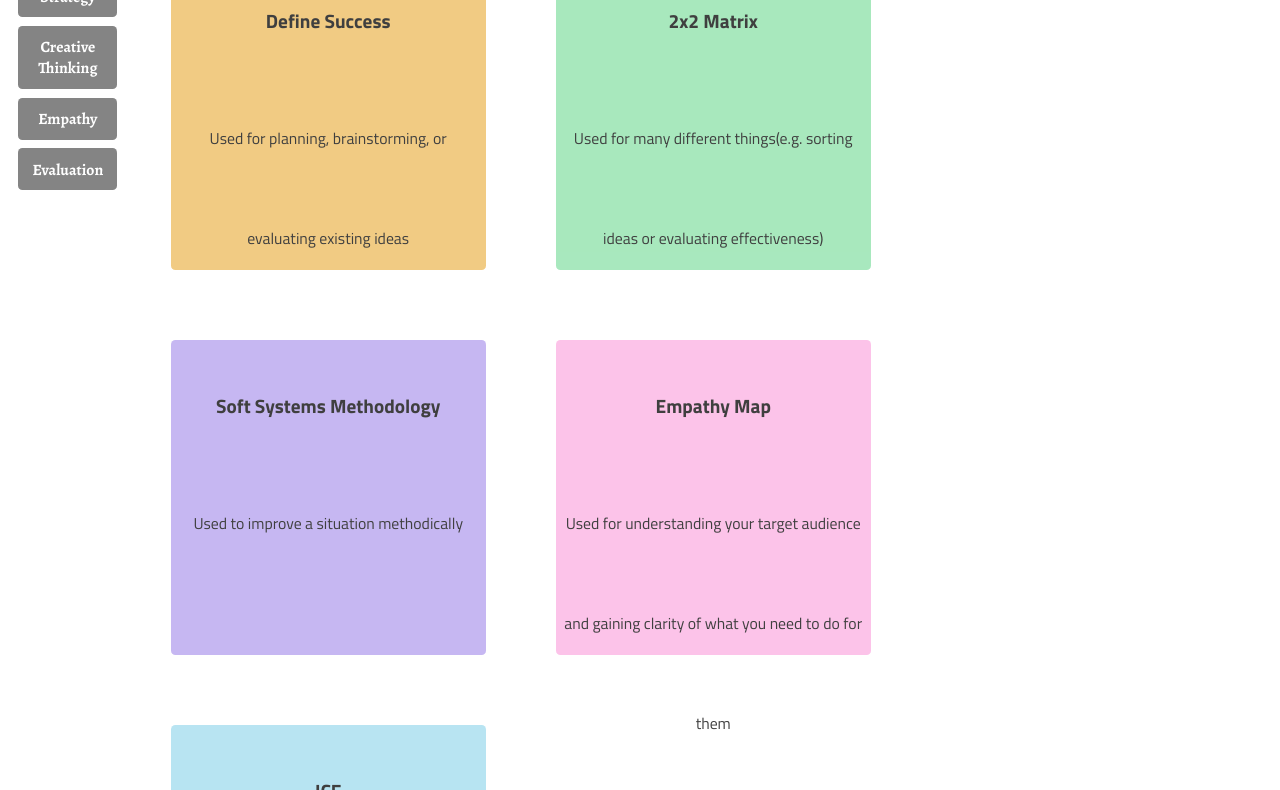
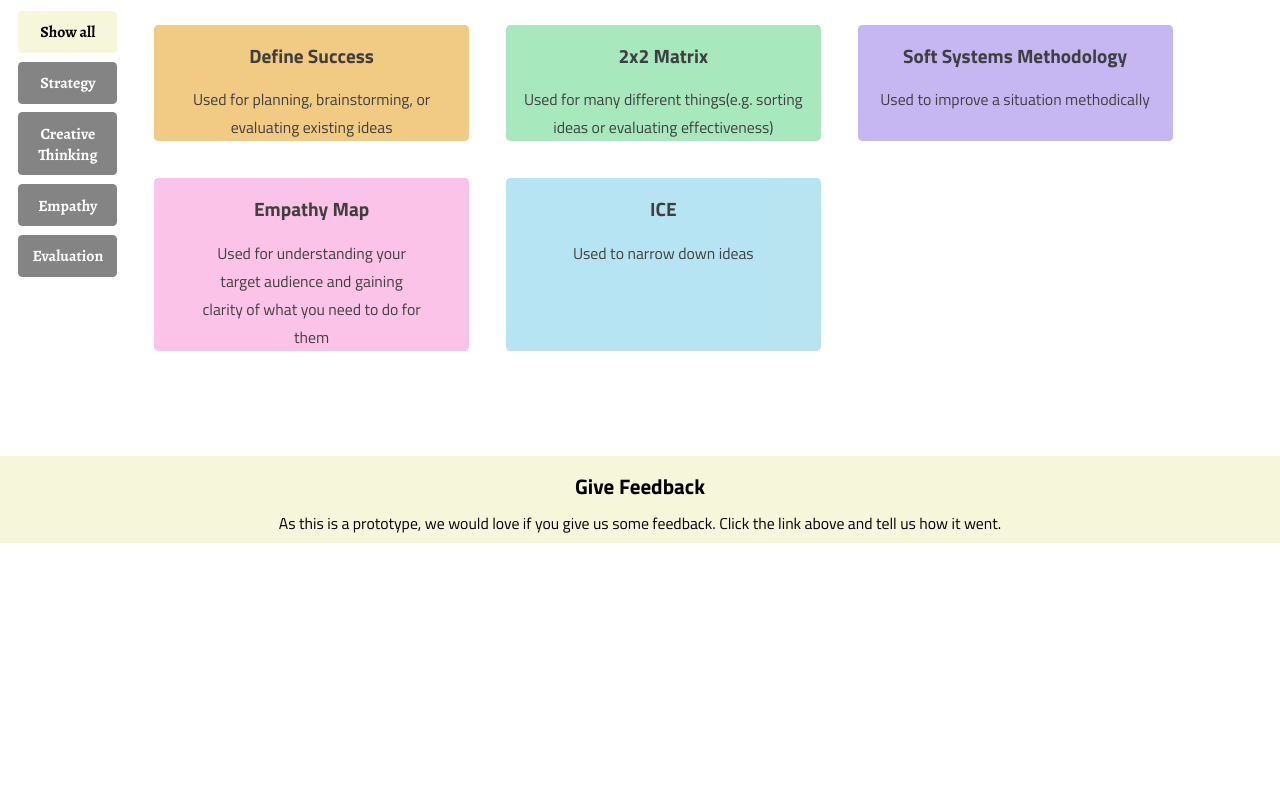
Before and after one commit to Srismas/Indigitous_Innovation_Toolbox, a plain HTML site: page tools.html in a window 1280 px wide. Shown: the part 257-1047 px from the top of the page. After the commit the page ends 800 px from the top, so only its background shows below. Drawn offline with nearby package versions, Linux system fonts and the light colour scheme.

Commit message:
Touched up the tools page a bit to make the tools fit a bit better

```diff
--- a/styling/basic_styling.css
+++ b/styling/basic_styling.css
@@ -77,6 +77,7 @@ a:any-link {
 
 p {
     margin: 0 4.5rem;
+    line-height: 2rem;
 }
 
 /* This creates the feedback colored box on the bottom */
--- a/styling/tools.css
+++ b/styling/tools.css
@@ -1,3 +1,10 @@
+main {
+    display: flex;
+    flex-direction: column;
+    justify-content: center;
+    align-items: center;
+}
+
 .toolbox {
     display: flex;
     flex-direction: row;
@@ -24,13 +31,18 @@
     /* color: #ffffff; */
     color: black;
     width: 22.5rem;
-    height: 22.5rem;
-    line-height: 100px;
+    max-height: 15rem;
+    /* line-height: 100px; */
     text-align: center;
-    margin: 2.5rem;
+    margin: 1.3125rem;
     display: none; /* Hidden by default */
     border-radius: .3125rem;
     opacity: .75;
+
+    display: flex;
+    flex-direction: column;
+    justify-content: center;
+    align-items: center;
 }
 
 h3 {
@@ -65,6 +77,11 @@ p {
 #tool_link {
     color: black;
     font-size: 1.375rem;
+}
+
+#tool_descrip {
+    max-width: 16rem;
+    margin: auto;
 }
 
 /*** All button and class styling below */
--- a/tools.html
+++ b/tools.html
@@ -47,13 +47,13 @@
 
         <div class="toolbox">
             <!-- Control buttons -->
-            <div id="myBtnContainer">
+            <aside id="myBtnContainer">
                 <button class="btn active" onclick="filterSelection('all')" id="all_filters"> Show all</button>
                 <button class="btn" onclick="filterSelection('strategy')" id="strategy"> Strategy</button>
                 <button class="btn" onclick="filterSelection('creative_thinking')" id="creative_thinking"> Creative Thinking</button>
                 <button class="btn" onclick="filterSelection('empathy')" id="empathy"> Empathy</button>
                 <button class="btn" onclick="filterSelection('evaluation')" id="evaluation"> Evaluation</button>
-            </div>
+            </aside>
 
             <div class="container">
                 <div class="filterDiv strategy evaluation" id="define_success">
@@ -70,7 +70,9 @@
                 </div>
                 <div class="filterDiv empathy" id="empathy_map">
                     <h3><a href="empathy_map.html" id="tool_link">Empathy Map</a></h3>
-                    <p>Used for understanding your target audience and gaining clarity of what you need to do for them</p>
+                    <!-- <br>
+                    <br> -->
+                    <p id="tool_descrip">Used for understanding your target audience and gaining clarity of what you need to do for them</p>
                 </div>
                 <div class="filterDiv strategy" id="ice">
                     <h3><a href="ice.html" id="tool_link">ICE</a></h3>
```
